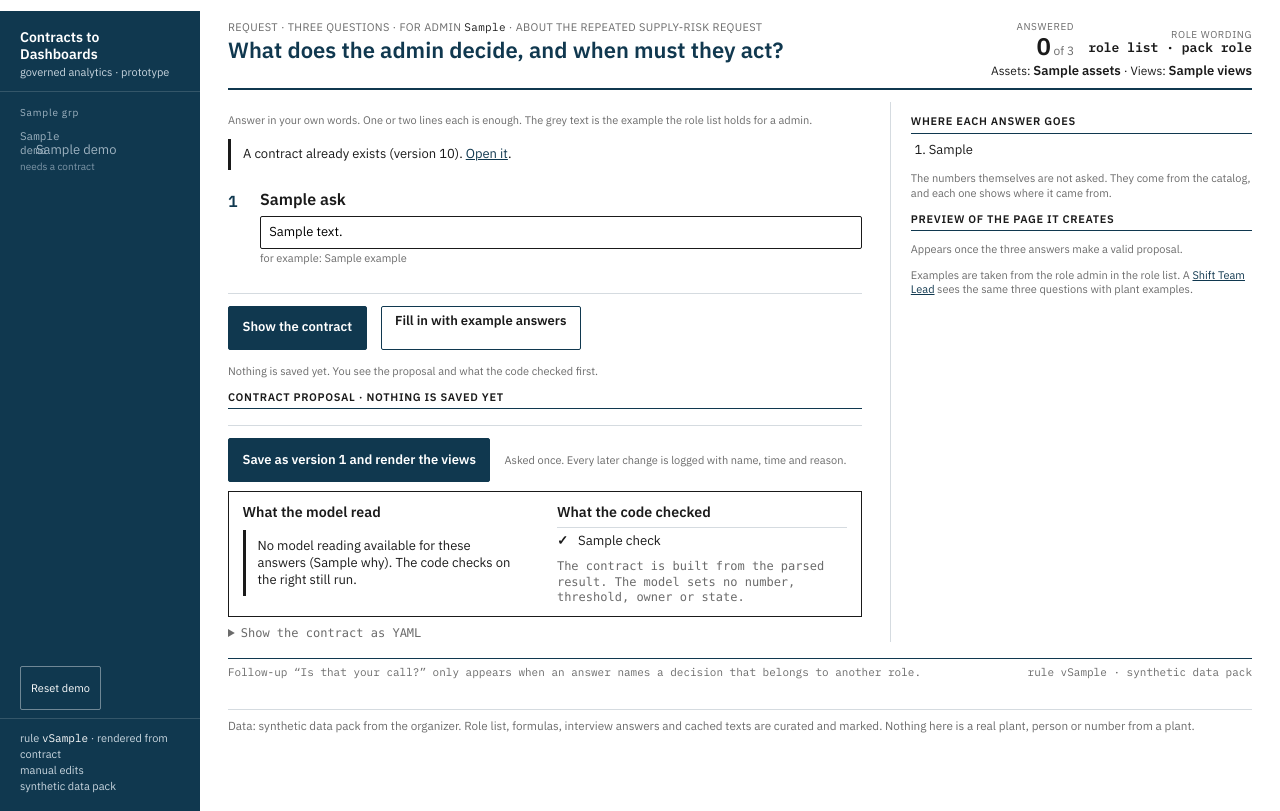
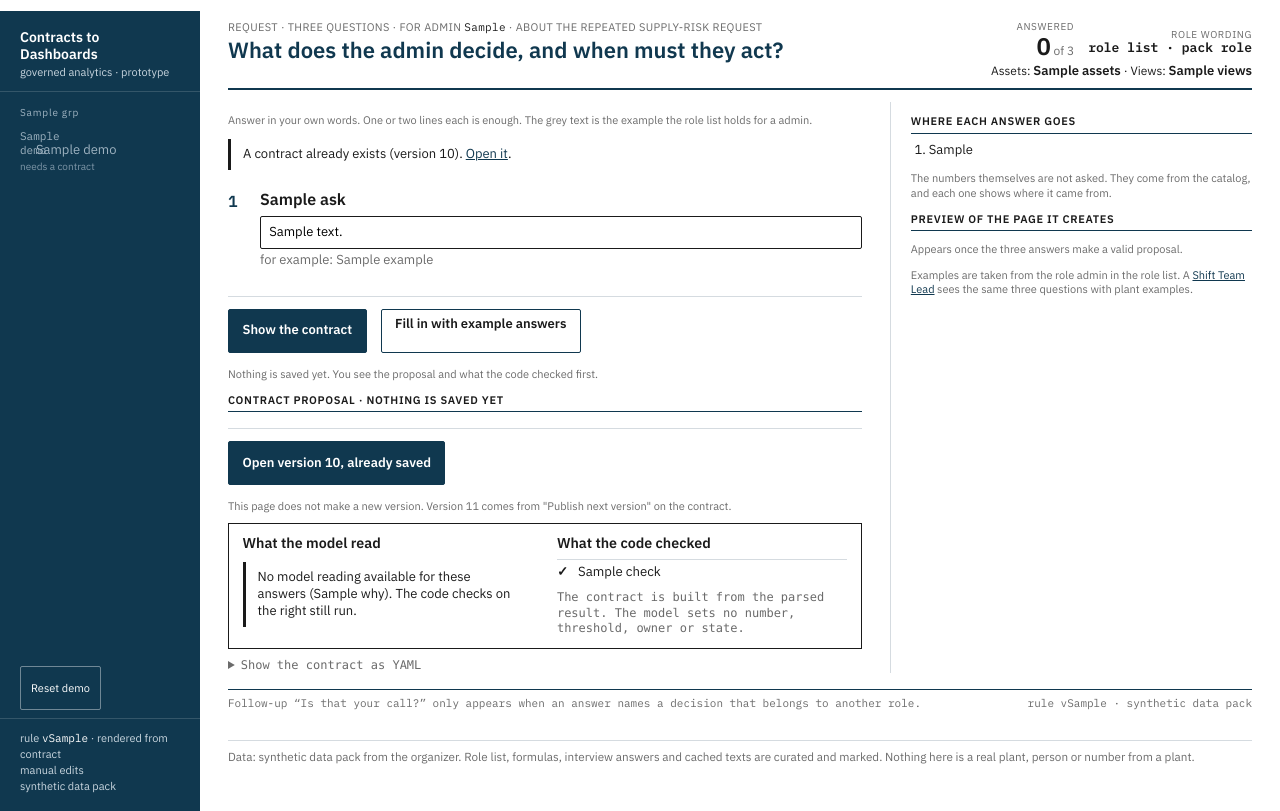
Before and after one commit to millerandmuller/contracts-to-dashboards, a Python web app: template ctd/templates/interview.html in a window 1280 px wide. Run offline with Jinja, Linux system fonts and the light colour scheme; the template is opened without the code that fills it: most values are stand-ins (such as "Sample title", 1, 10 or a date in 2020).

Commit message:
Interview: example lines at 13 px; the save button names the version the click really gives

```diff
--- a/ctd/static/tokens.css
+++ b/ctd/static/tokens.css
@@ -239,5 +239,5 @@ p.who{font-size:13px;color:var(--ctx);margin:6px 0 0}
 details.evidence{margin-top:28px;border-top:2px solid var(--navy);padding-top:6px}
 details.evidence>summary{cursor:pointer;font-size:12px;font-weight:600;letter-spacing:.06em;text-transform:uppercase;color:var(--navy)}
 /* interview: the example under a field is a button that fills that field */
-button.exfill{display:block;background:none;border:0;min-height:0;padding:2px 0;margin:0;font:400 11px var(--sans);color:var(--ctx);text-align:left;cursor:pointer}
+button.exfill{display:block;background:none;border:0;min-height:0;padding:2px 0;margin:0;font:400 13px var(--sans);color:var(--ctx);text-align:left;cursor:pointer}
 button.exfill:hover,button.exfill:focus-visible{color:var(--navy);text-decoration:underline}
--- a/ctd/templates/interview.html
+++ b/ctd/templates/interview.html
@@ -34,7 +34,8 @@
   {% else %}
     <form method="post" action="/contract/create" class="actbar">
       <input type="hidden" name="q1" value="{{ answers.q1 }}"><input type="hidden" name="q2" value="{{ answers.q2 }}"><input type="hidden" name="q3" value="{{ answers.q3 }}">
-      <button class="go" type="submit">Save as version 1 and render the views</button><span class="ctx">Asked once. Every later change is logged with name, time and reason.</span>
+      {% if existing %}<button class="go" type="submit">Open version {{ existing.version }}, already saved</button><span class="ctx">This page does not make a new version. Version {{ existing.version + 1 }} comes from "Publish next version" on the contract.</span>
+      {% else %}<button class="go" type="submit">Save as version 1 and render the views</button><span class="ctx">Asked once. Every later change is logged with name, time and reason.</span>{% endif %}
     </form>
     <div id="reading" data-live="{{ 1 if live else 0 }}">{% include "_reading.html" %}</div>
   {% endif %}
```
Also changed, not shown: tests/test_pages.py (+12 -0 lines).
